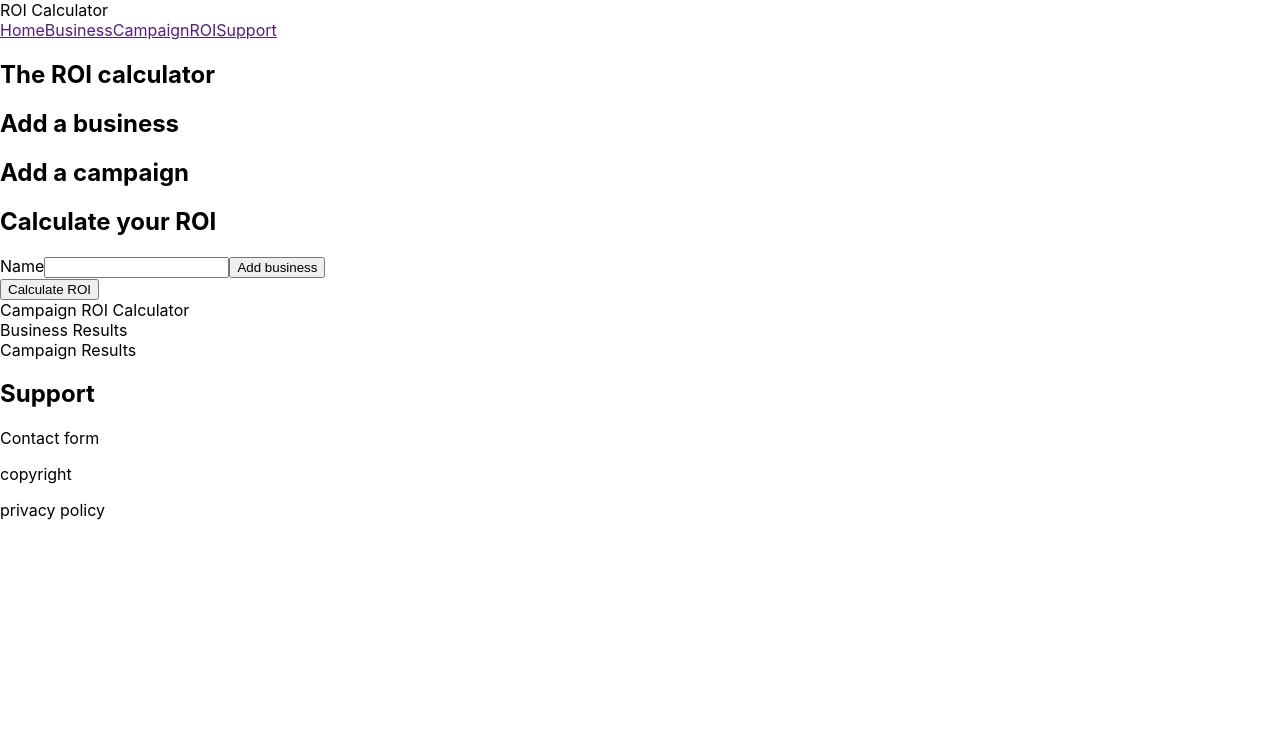
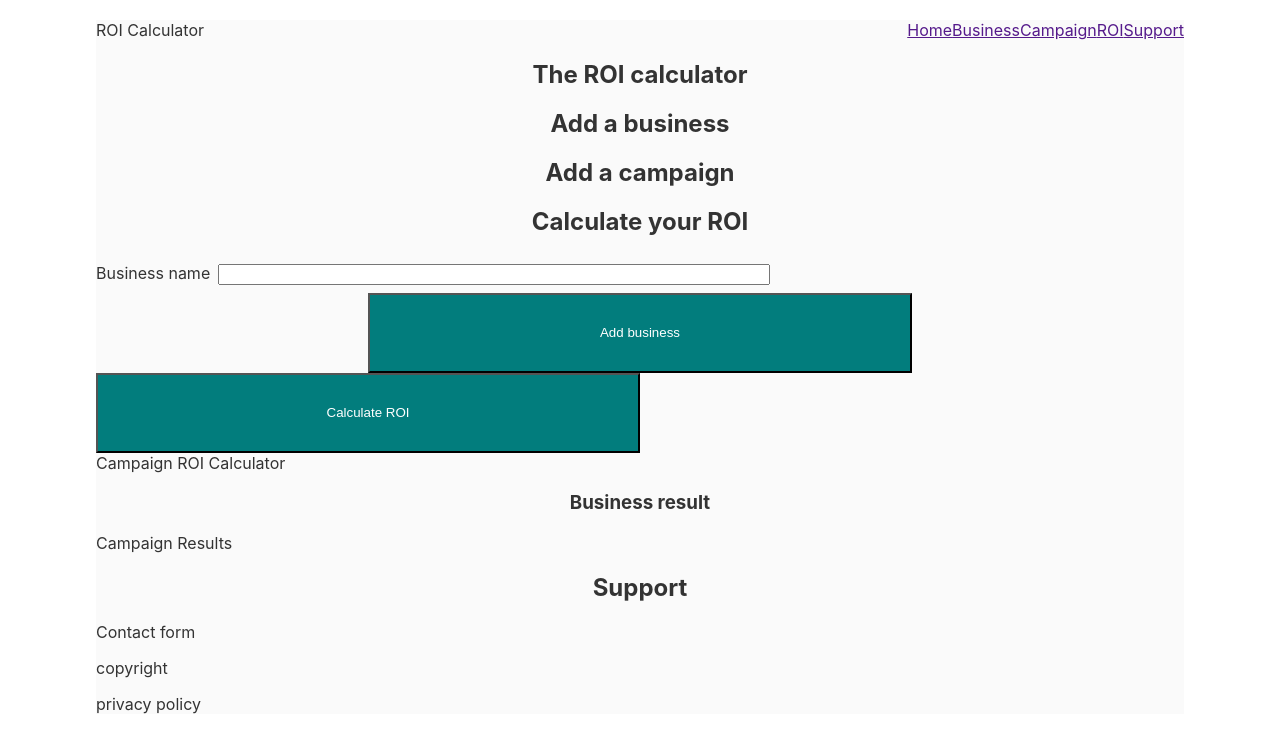
Before and after one commit to tinkotvas/Interactive-Frontend-Development-Milestone-Project-2, a React (Create React App) app in the folder roi-calculator/: page / in a window 1280 px wide. Shown: the top 752 px of the page. Built offline with nearby package versions, Linux system fonts and the light colour scheme.

Commit message:
Add styling to headers, form, input, button and body.

```diff
--- a/roi-calculator/src/App.css
+++ b/roi-calculator/src/App.css
@@ -1,3 +1,38 @@
+h1, h2, h3 {
+    display: flex;
+    justify-content: center;
+}
+
+form {
+    display: flex;
+    flex-flow: column;
+    justify-content: space-between;
+}
+
+input {
+    margin: 0.5rem;
+    width: 50%;
+}
+
+button {
+    align-self: center;
+    width: 50%;
+    height: 5rem;
+    background-color: #027d7d;
+    color: #ffffff;
+}
+
+header {
+    display: flex;
+    justify-content: space-between;
+}
+
+.body {
+    margin: 20px 7.5% 0 7.5%;
+    background-color: #fafafa;
+    color: #333333;
+}
+
 input.has-error {
     border: solid 1px red;
 }
--- a/roi-calculator/src/App.jsx
+++ b/roi-calculator/src/App.jsx
@@ -1,10 +1,34 @@
-import React from 'react';
+import React, {useState} from 'react';
 import './App.css';
 
 import SiteHeader from './components/SiteHeader';
 import BusinessROICalculator from './containers/BusinessROICalculator';
 
 function App() {
+  const [businessResults, setBusinessResults] = useState([])
+
+  console.log(businessResults)
+
+  const addResult = (old, set, results) => {
+    results.forEach((item) => {
+      const oldResult =
+        old.find((result) => result.name === item.name)
+
+      if (oldResult) {
+        const resultsWithoutItem =
+          old.filter((el) => el.name !== item.name)
+
+        set([...resultsWithoutItem, item])
+        return
+      }
+
+      set([...old, item])
+    })
+  }
+
+  const addBusinessResults = (results) =>
+    addResult(businessResults, setBusinessResults, results)
+
   return (
       <div className="body">
         <SiteHeader logoName="ROI Calculator" />
@@ -29,7 +53,10 @@ function App() {
 
           <section>
             <div>
-              Business Results
+              {businessResults &&
+            <ResultSection
+              title="Business result"
+              results={businessResults} />}
             </div>
 
             <div>
@@ -56,4 +83,19 @@ function App() {
     );
 }
 
+const ResultSection = ({title, results}) => (
+  <div>
+    <h3>{title}</h3>
+
+    {results.map((item, i) => (
+      <div key={i}>
+        <h4>{item.name}</h4>
+
+        <span>ROI: {item.result.roi}</span>
+        <span>Net ROI: {item.result.netRoi}</span>
+      </div>
+    ))}
+  </div>
+)
+
 export default App;
--- a/roi-calculator/src/calculator.js
+++ b/roi-calculator/src/calculator.js
@@ -2,10 +2,5 @@ export default {
   calculateBusiness: (kpi) => ({
     roi: kpi.grossProfit - kpi.marketingInvestment,
     netRoi: kpi.netProfit - kpi.marketingInvestment
-  }),
-
-  calculateCampaign: (kpi) => ({
-    roi: kpi.grossProfit - kpi.marketingInvestment,
-    netRoi: kpi.netProfit - kpi.marketingInvestment
-  }),
+  })
 }
--- a/roi-calculator/src/containers/BusinessROICalculator.jsx
+++ b/roi-calculator/src/containers/BusinessROICalculator.jsx
@@ -52,8 +52,8 @@ export default function BusinessROICalculator({setResult}) {
   const calculateResult = () => {
     setResult(
       businesses.map((business) => ({
-        name: business.name,
-        result: calculator.calculateBusiness(business.kpi)
+          name: business.name,
+          result: calculator.calculateBusiness(business.kpi)
       }))
     )
   }
@@ -62,7 +62,7 @@ export default function BusinessROICalculator({setResult}) {
     <div>
       <form onSubmit={addBusiness}>
         <label htmlFor="businessName">
-          Name
+          Business name
 
           <input
             type="text"
@@ -82,6 +82,7 @@ export default function BusinessROICalculator({setResult}) {
 
       {businesses.map((business, i) => (
         <form key={i} name={business.name} onSubmit={(e) => e.preventDefault()}>
+          <h3>{business.name}</h3>
           <label htmlFor="grossProfit">
             Gross profit
 
@@ -117,7 +118,7 @@ export default function BusinessROICalculator({setResult}) {
         </form>
       ))}
 
-      <button type="button">Calculate ROI</button>
+      <button type="button" onClick={calculateResult => setResult}>Calculate ROI</button>
     </div>
   )
 }
```
